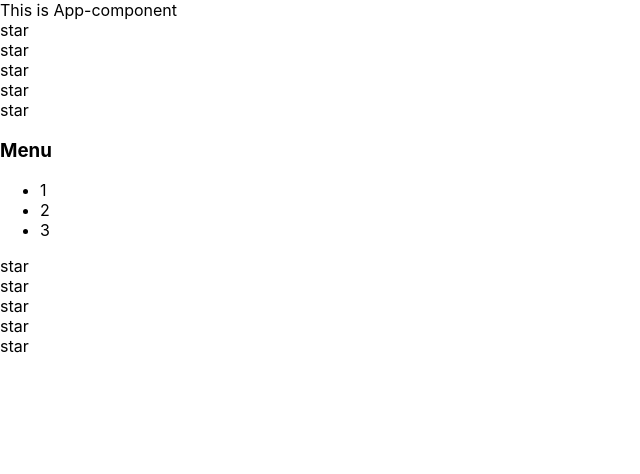
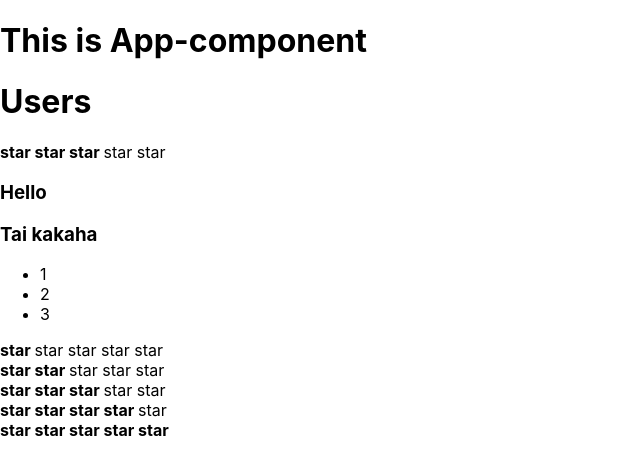
Before and after one commit to AnnAntonova2310/inc-kak-podrobno, a React (Create React App) app: page / in a window 1280 px wide. Shown: the top 474 px of the page, without its empty margins (0-640 px from the left). Built offline with nearby package versions, Linux system fonts and the light colour scheme.

Commit message:
unit typing props

```diff
--- a/src/App.tsx
+++ b/src/App.tsx
@@ -1,46 +1,31 @@
 import React from 'react';
+import Accordion from "./Components/Accordion/Accordion";
+import {Rating} from "./Components/Rating/Rating";
 
 function App() {
     return (
         <div>
-            <AppTitle/>
-            <Rating/>
-            <Accordion/>
-            <Rating/>
+            <PageTitle title={'This is App-component'}/>
+            <PageTitle title={'Users'}/>
+            <Rating value={3}/>
+            <Accordion title={'Hello'} collapsed = {true}/>
+            <Accordion title={'Tai kakaha'} collapsed = {false}/>
+            <Rating value={1}/>
+            <Rating value={2}/>
+            <Rating value={3}/>
+            <Rating value={4}/>
+            <Rating value={5}/>
         </div>
     )
 }
 
 export default App;
 
-function AppTitle() {
-    return <>This is App-component</>
+type PageTitlePropsType = {
+    title: string
+}
+
+function PageTitle(props: PageTitlePropsType) {
+    return <h1>{ props.title }</h1>
 
 }
-
-function Rating() {
-    return (
-        <div>
-            <Star/>
-            <Star/>
-            <Star/>
-            <Star/>
-            <Star/>
-        </div>
-    )
-}
-
-function Star() {
-    return <div>star</div>
-}
-
-function Accordion() {
-    return <div>
-        <h3>Menu</h3>
-        <ul>
-            <li>1</li>
-            <li>2</li>
-            <li>3</li>
-        </ul>
-    </div>
-}
--- /dev/null
+++ b/src/Components/Accordion/Accordion.tsx
@@ -0,0 +1,38 @@
+import React from "react";
+
+type AccordionPropsType = {
+    title: string
+    collapsed: boolean
+}
+
+function Accordion(props: AccordionPropsType) {
+    if (props.collapsed === true) {
+        return <div>
+            <AccordionTitle title={props.title}/>
+        </div>
+    }
+    return <div>
+        <AccordionTitle title={props.title}/>
+        <AccordionBody/>
+    </div>
+}
+
+type AccordionTitlePropsType = {
+    title: string
+}
+
+function AccordionTitle(props: AccordionTitlePropsType) {
+    return <h3>{props.title}</h3>
+}
+
+function AccordionBody() {
+    return <div>
+        <ul>
+            <li>1</li>
+            <li>2</li>
+            <li>3</li>
+        </ul>
+    </div>
+}
+
+export default Accordion;
--- /dev/null
+++ b/src/Components/Rating/Rating.tsx
@@ -0,0 +1,79 @@
+import React from "react";
+
+type RaringPropsType = {
+    value: number
+}
+export function Rating(props: RaringPropsType) {
+    if (props.value === 1) {
+        return (
+            <div>
+                <Star selected={true}/>
+                <Star selected={false}/>
+                <Star selected={false}/>
+                <Star selected={false}/>
+                <Star selected={false}/>
+            </div>)
+    }
+    if (props.value === 2) {
+        return (
+            <div>
+                <Star selected={true}/>
+                <Star selected={true}/>
+                <Star selected={false}/>
+                <Star selected={false}/>
+                <Star selected={false}/>
+            </div>)
+    }
+    if (props.value === 3) {
+        return (
+            <div>
+                <Star selected={true}/>
+                <Star selected={true}/>
+                <Star selected={true}/>
+                <Star selected={false}/>
+                <Star selected={false}/>
+            </div>)
+    }
+    if (props.value === 4) {
+        return (
+            <div>
+                <Star selected={true}/>
+                <Star selected={true}/>
+                <Star selected={true}/>
+                <Star selected={true}/>
+                <Star selected={false}/>
+            </div>)
+    }
+    if (props.value === 5) {
+        return (
+            <div>
+                <Star selected={true}/>
+                <Star selected={true}/>
+                <Star selected={true}/>
+                <Star selected={true}/>
+                <Star selected={true}/>
+            </div>)
+    }
+
+    return (<div>
+            <Star selected={false}/>
+            <Star selected={true}/>
+            <Star selected={false}/>
+            <Star selected={false}/>
+            <Star selected={false}/>
+        </div>
+    )
+}
+
+type StarPropsType = {
+    selected: boolean
+}
+
+function Star(props: StarPropsType) {
+    if (props.selected === true) {
+        return <span> <b>star </b></span>
+    } else {
+        return <span> star </span>
+    }
+
+}
```
